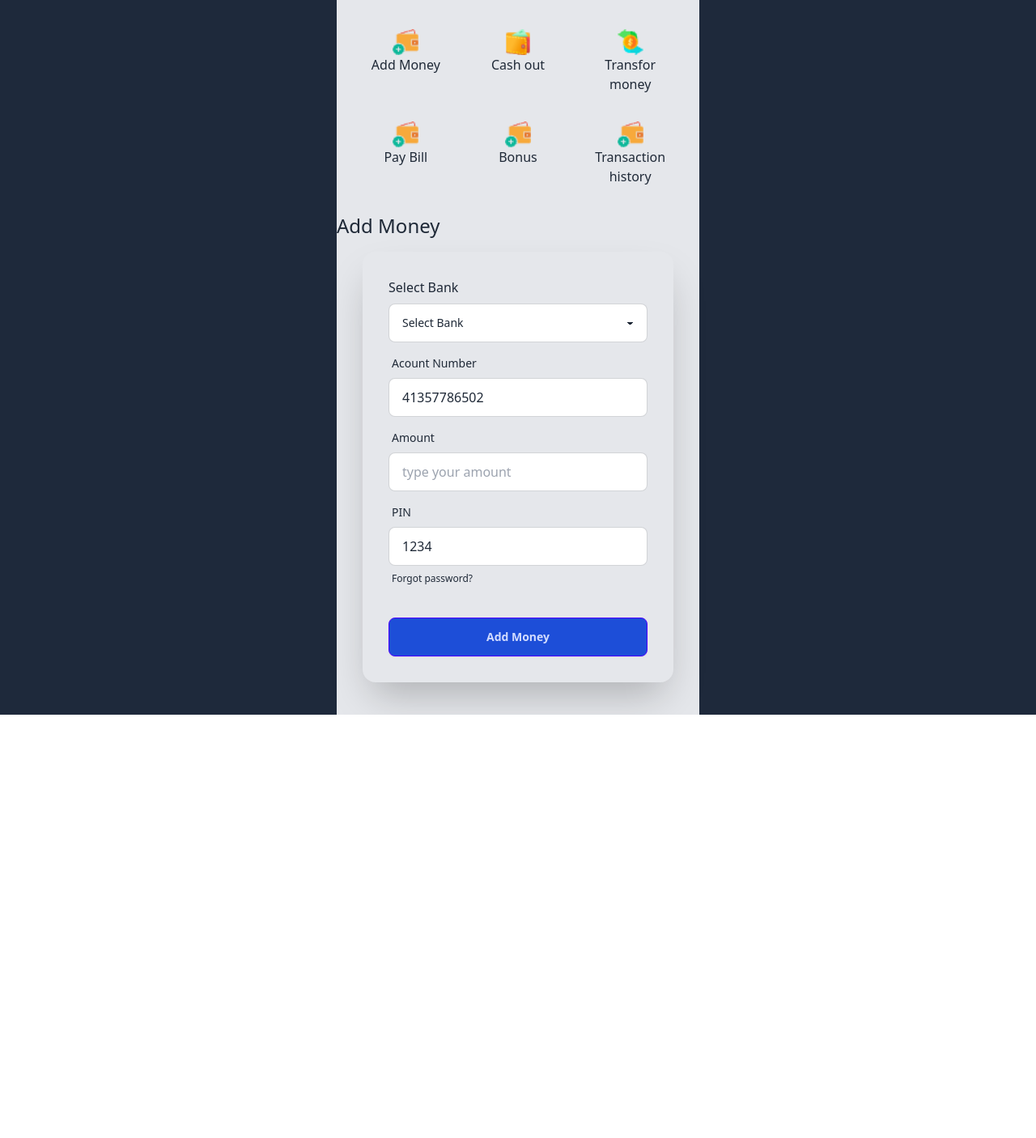
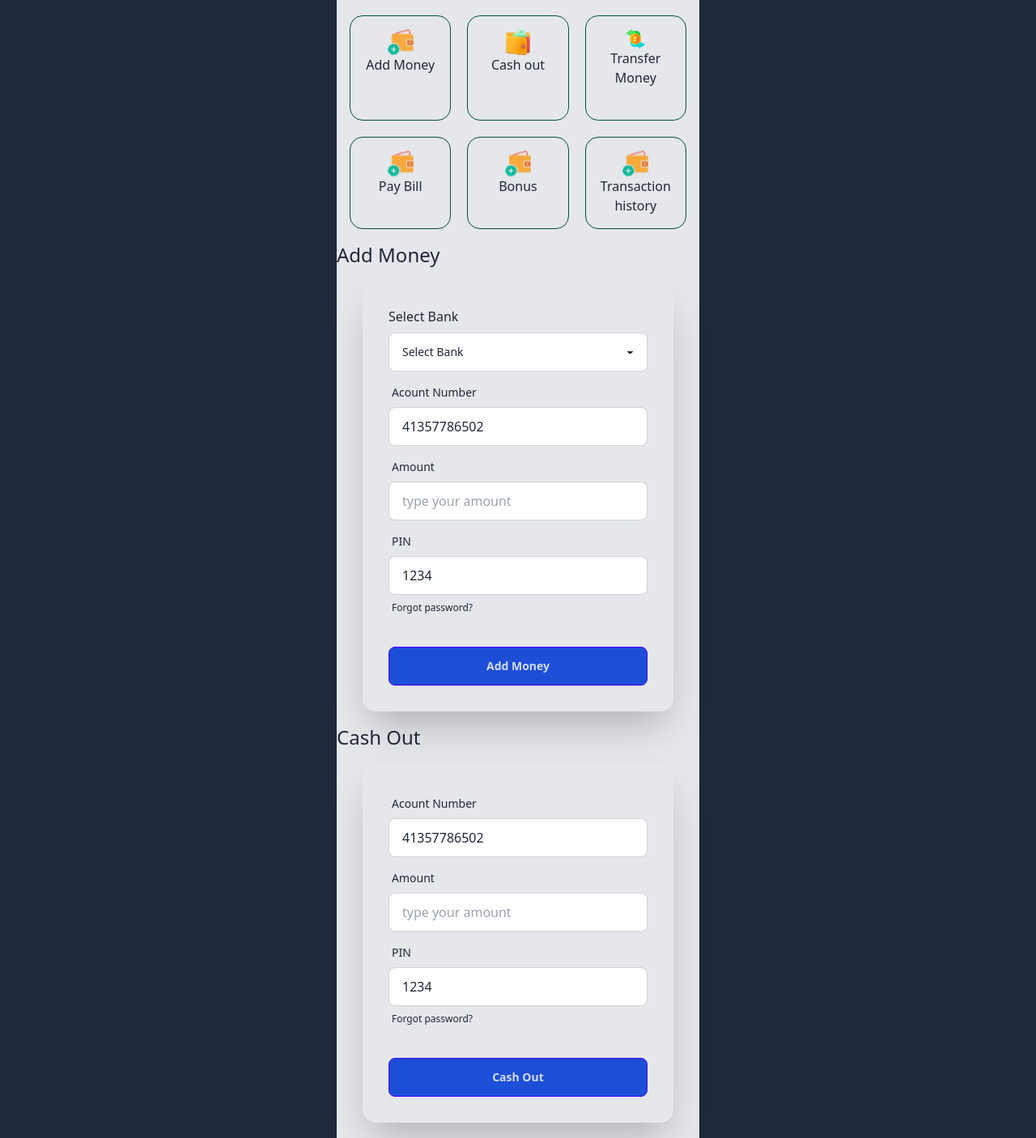
Before and after one commit to sheauly/Payoo-MFS-Resources, a plain HTML site: page main.html in a window 1280 px wide. Shown: the part 269-1675 px from the top of the page at 81% size. Before the commit the page ends 1152 px from the top, so only its background shows below. Drawn offline with nearby package versions, Linux system fonts and the light colour scheme.

Commit message:
added the addmoney

```diff
--- a/js/addMoney.js
+++ b/js/addMoney.js
@@ -1,17 +1,17 @@
-document.getElementById('add-money').addEventListener('click', function (event) {
-    event.preventDefault();
-    const amount = document.getElementById('amount').value;
-    const convertedAmount = parseFloat(amount);
-    const pin = document.getElementById('pin').value;
-    const convertedPin = parseInt(pin);
-    const mainBalance = document.getElementById('main-balance').innerText;
-    const convertedMainbalance = parseFloat(mainBalance);
+// document.getElementById('add-money').addEventListener('click', function (event) {
+//     event.preventDefault();
+//     const amount = document.getElementById('amount').value;
+//     const convertedAmount = parseFloat(amount);
+//     const pin = document.getElementById('pin').value;
+//     const convertedPin = parseInt(pin);
+//     const mainBalance = document.getElementById('main-balance').innerText;
+//     const convertedMainbalance = parseFloat(mainBalance);
 
-    if (convertedPin === 1234) {
-        const sum = convertedMainbalance + convertedAmount;
-        const mainBalance = document.getElementById('main-balance').innerText = sum;
-    }
-    else {
-        // console.log('pin sotik nai')
-    }
-})
+//     if (convertedPin === 1234) {
+//         const sum = convertedMainbalance + convertedAmount;
+//         const mainBalance = document.getElementById('main-balance').innerText = sum;
+//     }
+//     else {
+//         // console.log('pin sotik nai')
+//     }
+// })
--- a/main.html
+++ b/main.html
@@ -21,33 +21,34 @@
             <section class="mt-10">
                 <h1 class="text-2xl font-bold ">🔥 Welcome to Payooo!</h1>
                 <p>Enjoy easy and convenient financial services with us. Cashout charge is low and</p>
-                <div class="cards grid grid-cols-3 mt-14 p-4">
-                    <div class="box cursor-pointer border p-4 text-center">
+                <div class="cards grid grid-cols-3 mt-14 p-4 gap-5">
+                    <div id="add-money-box" class="box border border-emerald-900 rounded-2xl cursor-pointer border p-4 text-center">
                         <img class="w-8 mx-auto" src="assets/wallet1.png" alt="" />
                         <h3>Add Money</h3>
                     </div>
-                    <div class="box border p-4 text-center">
+                    <div id="cashout-box" class="box border border-emerald-900 rounded-2xl p-4 text-center">
                         <img class="w-8 mx-auto" src="assets/purse1.png" alt="" />
                         <h3>Cash out</h3>
                     </div>
-                    <div class="box border p-4 text-center">
-                        <img class="w-8 mx-auto" src="assets/money1.png" alt="" />
-                        <h3>Transfor money</h3>
+                    <div class="box border border-emerald-900 rounded-2xl p-4 text-center">
+                        <img class="w-6 mx-auto" src="assets/money1.png" alt="">
+                        <h3>Transfer Money</h3>
+
                     </div>
-                    <div class="box border p-4 text-center">
+                    <div class="box border border-emerald-900 rounded-2xl p-4 text-center">
                         <img class="w-8 mx-auto" src="assets/wallet1.png" alt="" />
                         <h3>Pay Bill</h3>
                     </div>
-                    <div class="box border p-4 text-center">
+                    <div class="box border border-emerald-900 rounded-2xl p-4 text-center">
                         <img class="w-8 mx-auto" src="assets/wallet1.png" alt="" />
                         <h3>Bonus</h3>
                     </div>
-                    <div class="box border p-4 text-center">
+                    <div class="box border border-emerald-900 rounded-2xl p-4 text-center">
                         <img class="w-8 mx-auto" src="assets/wallet1.png" alt="" />
                         <h3>Transaction history</h3>
                     </div>
                 </div>
-                <section>
+                <section id="addmony">
                      <h1 class="text-2xl form-control">Add Money</h1>
                     <div class="">
                         <div class="hero-content flex-col lg:flex-row-reverse">
@@ -91,10 +92,52 @@
                         </div>
                     </div>
                 </section>
+
+                <section id="cashout">
+                    <h1 class="text-2xl form-control">Cash Out</h1>
+                    <div class="">
+                        <div class="hero-content flex-col lg:flex-row-reverse">
+                            <div class="card w-full max-w-sm shrink-0 shadow-2xl">
+                                <div class="card-body">
+                                    <div class="form-control">
+                                        <label class="label">
+                                            <span class="label-text">Acount Number</span>
+                                        </label>
+                                        <input value="41357786502" id="Acount-number" type="text" placeholder="type your number"
+                                            class="input input-bordered" required />
+                                    </div>
+                                    <div class="form-control">
+                                        <label class="label">
+                                            <span class="label-text">Amount</span>
+                                        </label>
+                                        <input id="cashout-amount" type="text" placeholder="type your amount" class="input input-bordered"
+                                            required />
+                                    </div>
+                                    <div class="form-control">
+                                        <label class="label">
+                                            <span class="label-text">PIN</span>
+                                        </label>
+                                        <input value="1234" id="cashout-pin" type="text" placeholder="type your PIN" class="input input-bordered"
+                                            required />
+                                        <label class="label">
+                                            <a href="#" class="label-text-alt link link-hover">Forgot password?</a>
+                                        </label>
+                                    </div>
+                                    <div class="form-control mt-6">
+                                        <button id="cashout-btn" class="btn btn-primary bg-blue-700">Cash Out</button>
+                                    </div>
+                                </div>
+                            </div>
+                        </div>
+                    </div>
+                </section>
             </section>
+
         </header>
     </section>
     <script src="js/addMoney.js"></script>
     <script src="js/recape.js"></script>
+    <script src="js/toggle.js"></script>
+    <script src="js/cashout.js"></script>
 </body>
 </html>
```
Also changed, not shown: js/cashout.js (added, +16 -0 lines), js/toggle.js (added, +11 -0 lines).
